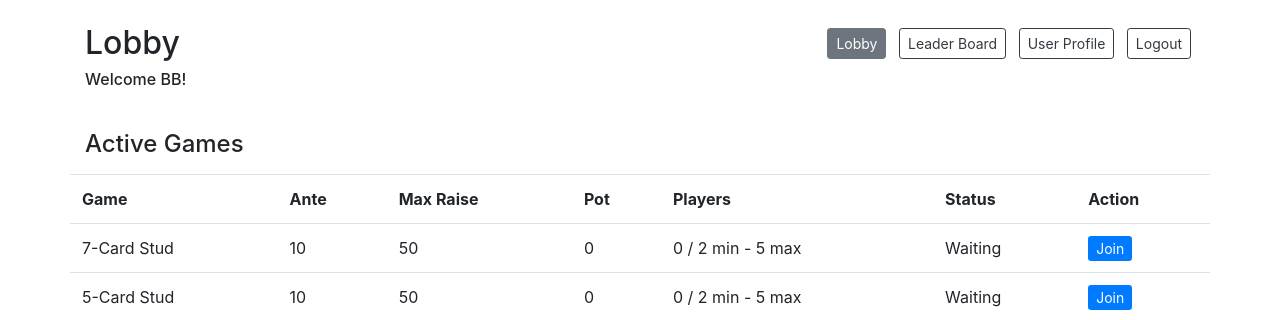
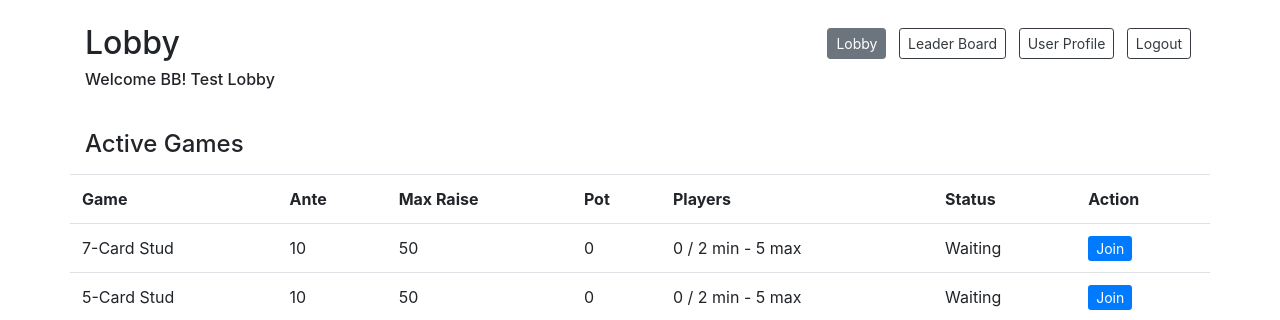
Before and after one commit to mannyinwang/project-card-room2, a Flask app: page /lobby in a window 1280 px wide. Shown: the top 320 px of the page. Run offline with Flask 2, Linux system fonts and the light colour scheme; a user stored in the database is signed in; data comes from the database, SQL or seed files in the repository; some libraries are stand-ins or nearby versions.

Commit message:
test change to lobby.html

```diff
--- a/templates/lobby.html
+++ b/templates/lobby.html
@@ -25,7 +25,7 @@
             <!-- Title -->
             <div class="col-auto">
                 <h2>Lobby</h2>
-                <h6>Welcome {{user.user_name}}!</h6>
+                <h6>Welcome {{user.user_name}}! Test Lobby</h6>
             </div>
             <!-- Navigation actions -->
             <div class="col-auto">
```
